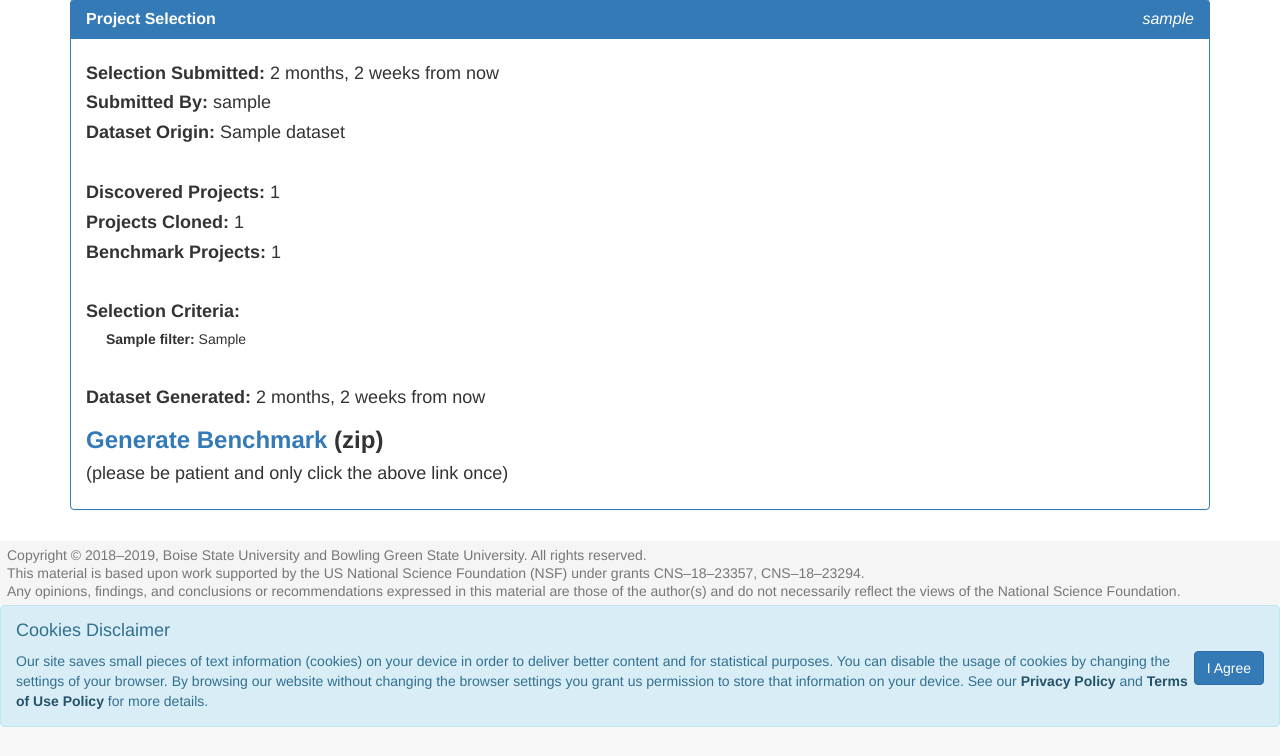
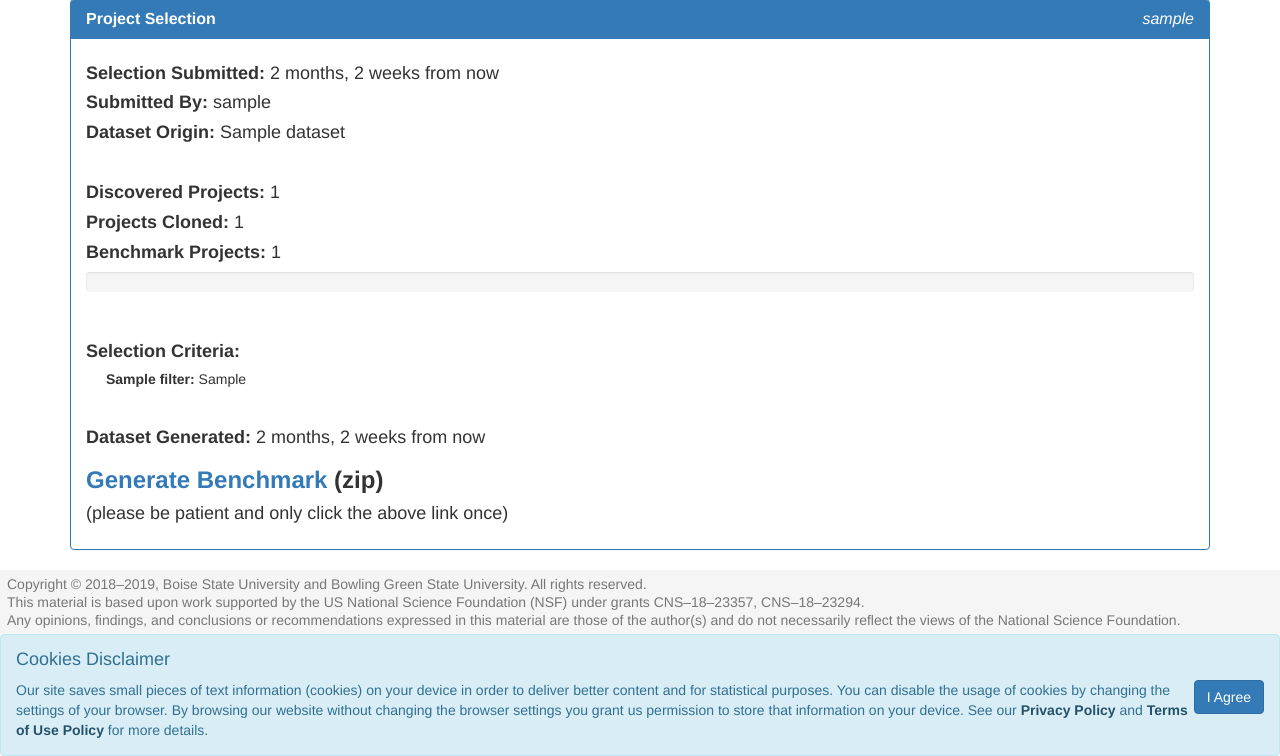
Before and after one commit to unl-pal/argv-www, a Django app: a page that uses website/templates/website/project_detail.html in a window 1280 px wide. Shown: the part 73-829 px from the top of the page. Before the commit the page ends 800 px from the top, so only its background shows below. Run offline with Django 3.2, Linux system fonts and the light colour scheme; tables that the repository leaves empty hold one stand-in row (values such as "Sample post"); parts of the project's set-up code (start-up, migrations or seed data) failed here and were passed over; some libraries are stand-ins or nearby versions.

Commit message:
show progress bar

```diff
--- a/website/templates/website/project_detail.html
+++ b/website/templates/website/project_detail.html
@@ -26,7 +26,14 @@
                 <br/>
                 <h4><strong>Discovered Projects:</strong> {{ project.project.all|length|intcomma }}</h4>
                 <h4><strong>Projects Cloned:</strong> {{ cloned|intcomma }}</h4>
-                <h4><strong>Benchmark Projects:</strong> {{ project|calc_finished_projects|intcomma }}{% if not is_done %} ({{ project|calc_remaining_projects }} still processing){% endif %}</h4>
+                {% if project|calc_finished_projects > 0 %}
+                    <h4><strong>Benchmark Projects:</strong> {{ project|calc_finished_projects|intcomma }}{% if not is_done %} ({{ project|calc_remaining_projects }} still processing){% endif %}</h4>
+                    <div class="progress">
+                        <div class="progress-bar progress-bar-success progress-bar-striped active" role="progressbar" aria-valuenow="45" aria-valuemin="0" aria-valuemax="100" style="width: {{ project|calc_remaining_percent }}%">
+                            <span class="sr-only">{{ project|calc_remaining_percent }}% Complete</span>
+                        </div>
+                    </div>
+                {% endif %}
                 <br/>
                 <h4><strong>Selection Criteria:</strong></h4>
                 {% for filter in values %}
--- a/website/templatetags/calc_finished_projects.py
+++ b/website/templatetags/calc_finished_projects.py
@@ -14,3 +14,9 @@ def calc_remaining_projects(selector):
     qs1 = selector.project.filter(path__isnull=False).values_list('id')
     qs2 = TransformedProject.objects.filter(host__isnull=False).values_list('project')
     return qs1.difference(qs2).count()
+
+@register.filter(name='calc_remaining_percent')
+def calc_remaining_percent(selector):
+    done = calc_finished_projects(selector)
+    remain = calc_remaining_projects(selector)
+    return round(100.0 * done / remain if remain > 0.0 else 0.0, 2)
```
